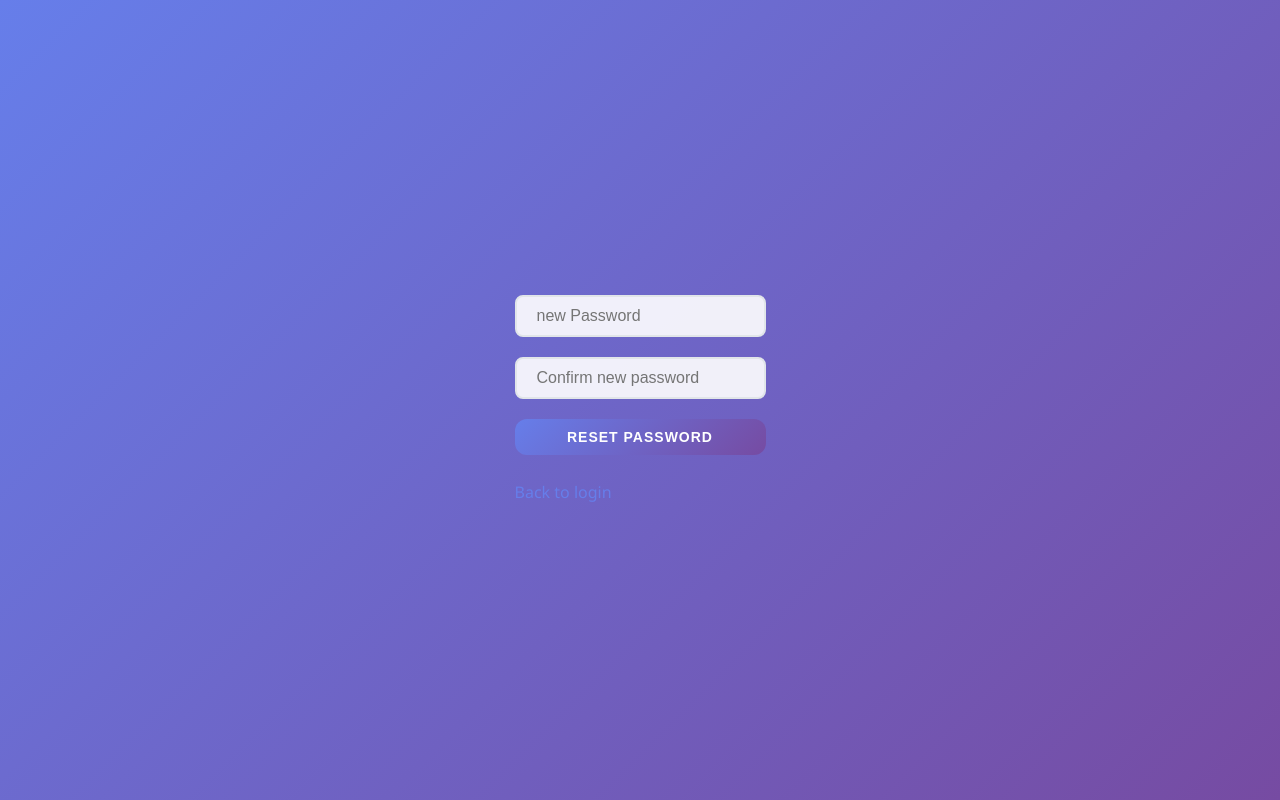
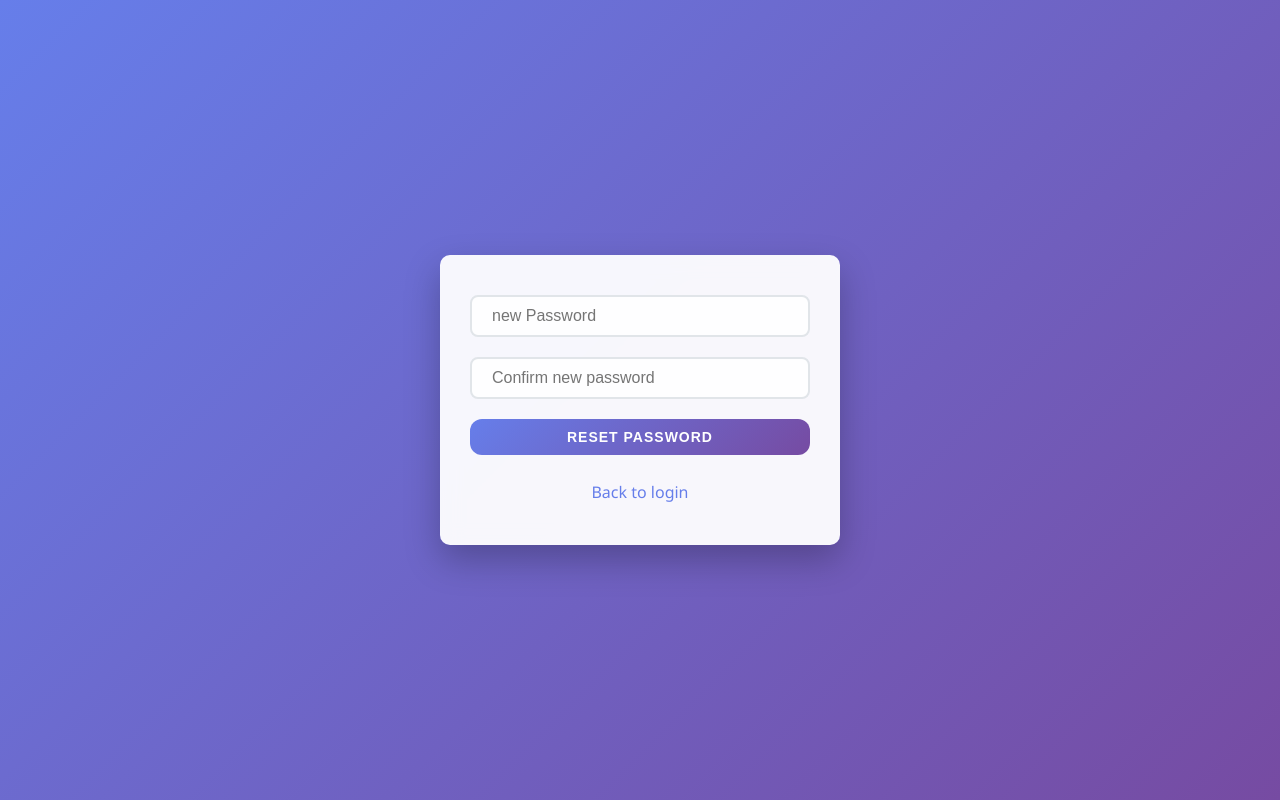
Before and after one commit to ShreyasGowdru17/todo-frontend, a plain HTML site: page password-reset.html in a window 1280 px wide. Drawn offline with Linux system fonts and the light colour scheme.

Commit message:
css changed for password reset

```diff
--- a/password-reset.html
+++ b/password-reset.html
@@ -5,7 +5,7 @@
     <link rel="stylesheet" href="style.css">
   </head>
   <body>
-    <div class="password-reset-contianer">
+    <div class="password-reset-container">
       <form id="password-reset-form">
         <input type="password" class="new-password" name="new-password" placeholder="new Password" required>
         <input type="password" class="confirm-password" placeholder="Confirm new password" required>
```
